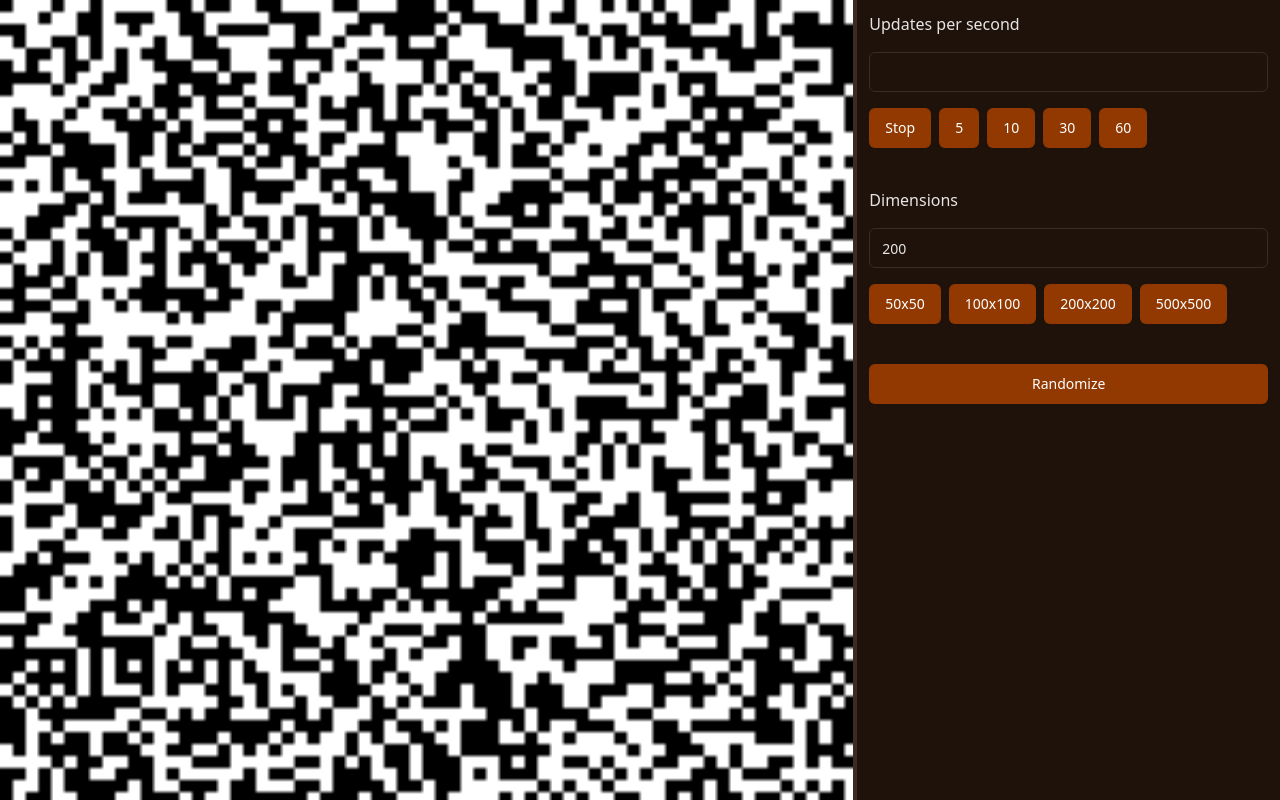
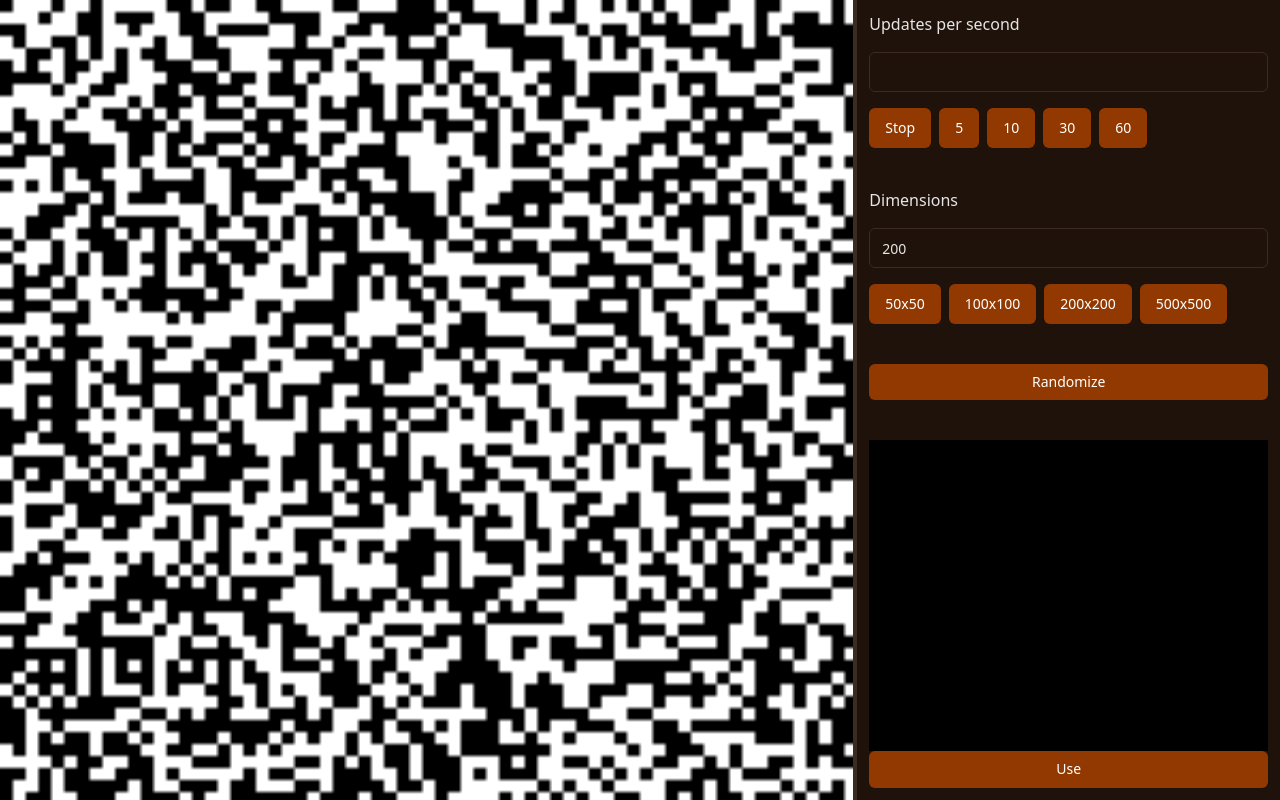
Before and after one commit to prchristie/CellularAutomata, a React (Vite) app: page / in a window 1280 px wide. Built offline with nearby package versions, Linux system fonts and the light colour scheme.

Commit message:
prototypy

```diff
--- a/package.json
+++ b/package.json
@@ -15,13 +15,16 @@
     "class-variance-authority": "^0.7.0",
     "clsx": "^2.1.0",
     "lucide-react": "^0.354.0",
+    "prismjs": "^1.29.0",
     "react": "^18.2.0",
     "react-dom": "^18.2.0",
+    "react-simple-code-editor": "^0.13.1",
     "tailwind-merge": "^2.2.1",
     "tailwindcss-animate": "^1.0.7"
   },
   "devDependencies": {
     "@types/node": "^20.11.25",
+    "@types/prismjs": "^1.26.3",
     "@types/react": "^18.2.56",
     "@types/react-dom": "^18.2.19",
     "@typescript-eslint/eslint-plugin": "^7.0.2",
--- a/src/App.tsx
+++ b/src/App.tsx
@@ -24,6 +24,7 @@ function App() {
   const cellularAutomata = useCellularAutomata(dimensions, dimensions);
   const [mouseDown, setMouseDown] = useState(false);
   const canvas = useRef<HTMLCanvasElement>(null);
+  const [stepFn, setStepFn] = useState(() => gol);
 
   useInterval((frameCount) => {
     const logFps = () => {
@@ -38,7 +39,7 @@ function App() {
     }
     lastTime.current = performance.now();
 
-    cellularAutomata.step(gol);
+    cellularAutomata.step(stepFn);
   }, 1000 / desiredFps);
 
   useEffect(() => {
@@ -83,7 +84,7 @@ function App() {
     <div>
       <div className="flex flex-col md:flex-row h-screen">
         <AnimatedCanvas2D
-          drawFn={useCallback(draw, [cellularAutomata])}
+          drawFn={useCallback(draw, [cellularAutomata, dimensions])}
           onMouseDown={() => setMouseDown(true)}
           onMouseUp={() => setMouseDown(false)}
           onMouseMove={handleMouseMove}
@@ -99,6 +100,9 @@ function App() {
           setDimensions={setDimensions}
           dimensions={dimensions}
           cellularAutomata={cellularAutomata}
+          setStepFunction={(fn) => {
+            setStepFn(() => fn);
+          }}
         />
       </div>
     </div>
--- a/src/CellularAutomata/GameOfLifeRules.ts
+++ b/src/CellularAutomata/GameOfLifeRules.ts
@@ -1,4 +1,8 @@
-import { CellState, Coordinate, StepFunction } from "./CellularAutomata";
+import {
+  CellState,
+  Coordinate,
+  StepFunction,
+} from "@/CellularAutomata/CellularAutomata";
 
 export const gameOfLifeRules = (): StepFunction => (coord, grid, cell) => {
   const directions = [-1, 0, 1];
--- a/src/components/Menu.tsx
+++ b/src/components/Menu.tsx
@@ -1,5 +1,7 @@
+import Editor from "react-simple-code-editor";
 import {
   CellularAutomata,
+  StepFunction,
   randomizeCA,
 } from "../CellularAutomata/CellularAutomata";
 import { Button } from "./ui/button";
@@ -7,6 +9,14 @@ import { Input } from "./ui/input";
 
 const fpsOptions = [5, 10, 30, 60];
 const dimensionOptions = [50, 100, 200, 500];
+import Prism, { highlight } from "prismjs";
+import { useState } from "react";
+import "prismjs/themes/prism.css"; //Example style, you can use another
+
+const createInitialFunction = () => {
+  return `
+  `;
+};
 
 export const Menu = (props: {
   fps: number;
@@ -14,8 +24,10 @@ export const Menu = (props: {
   dimensions: number;
   setDimensions: (dims: number) => void;
   cellularAutomata: CellularAutomata;
+  setStepFunction: (fn: StepFunction) => void;
 }) => {
   const { fps, setFps, setDimensions } = props;
+  const [code, setCode] = useState(createInitialFunction());
 
   const formatDimension = (dim: number) => `${dim}x${dim}`;
 
@@ -55,6 +67,36 @@ export const Menu = (props: {
       <Button onClick={() => randomizeCA(props.cellularAutomata)}>
         Randomize
       </Button>
+      <form className="h-full flex flex-col">
+        <div className="bg-black h-full outline-0 pl-2">
+          <Editor
+            highlight={(code) =>
+              highlight(code, Prism.languages.javascript, "typescript")
+            }
+            value={code}
+            onValueChange={(code) => setCode(code)}
+            className="h-full outline-0"
+          />
+        </div>
+        <Button
+          onClick={(e) => {
+            e.preventDefault();
+            try {
+              const fn = new Function(
+                "coordinate",
+                "grid",
+                "cell",
+                code
+              ) as StepFunction;
+              props.setStepFunction(fn);
+            } catch (e) {
+              console.log(e);
+            }
+          }}
+        >
+          Use
+        </Button>
+      </form>
     </div>
   );
 };
```
Also changed, not shown: 1 other file (tests, documents, lock files or other folders).
